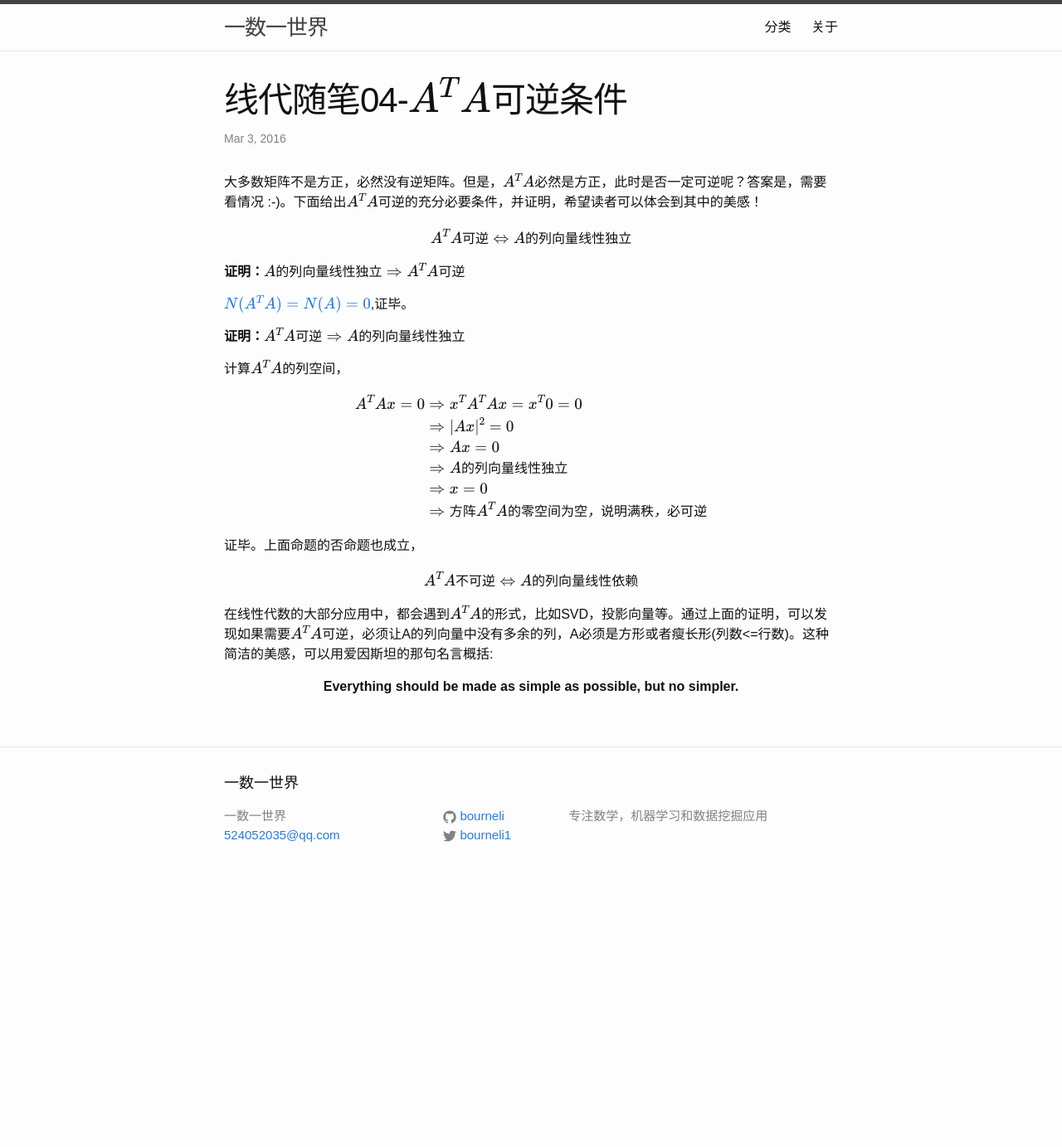
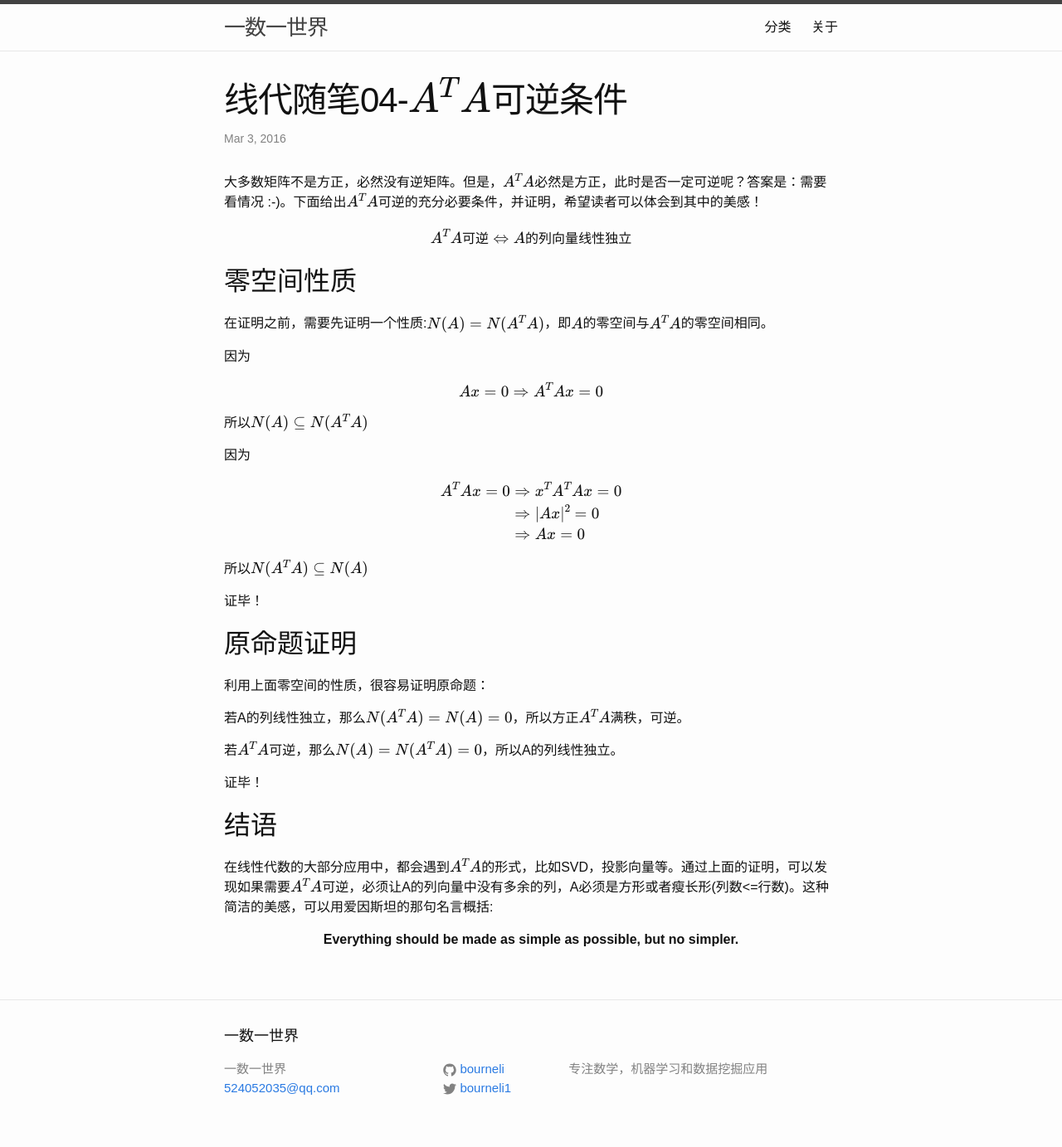
Before and after one commit to bourneli/bourneli.github.io, a Jekyll site: the page built from _posts/2016-03-03-linear-algebra-04-ATA-inverse.markdown, in a window 1280 px wide. Shown: the whole page at 83% size. Built offline with Jekyll 4.4.1, drawn with Linux system fonts in a browser that asks for light colours; formulas are drawn with MathJax 3; comment, search, counter and statistics services are not loaded; before the commit the page ends 1078 px from its top, so only the background shows below that.

Commit message:
combine linear algebra 9 to 4

```diff
--- a/_posts/2016-03-03-linear-algebra-04-ATA-inverse.markdown
+++ b/_posts/2016-03-03-linear-algebra-04-ATA-inverse.markdown
@@ -5,39 +5,46 @@ date:   2016-03-03 12:16:28 +0800
 categories: [linear-algebra]
 ---
 
-大多数矩阵不是方正，必然没有逆矩阵。但是，$A^TA$必然是方正，此时是否一定可逆呢？答案是，需要看情况 :-)。下面给出$A^TA$可逆的充分必要条件，并证明，希望读者可以体会到其中的美感！
+大多数矩阵不是方正，必然没有逆矩阵。但是，$A^TA$必然是方正，此时是否一定可逆呢？答案是：需要看情况 :-)。下面给出$A^TA$可逆的充分必要条件，并证明，希望读者可以体会到其中的美感！
 
 $$
 A^TA可逆 \Leftrightarrow A的列向量线性独立
 $$
 
+## 零空间性质
+在证明之前，需要先证明一个性质:$N(A) = N(A^TA)$，即$A$的零空间与$A^TA$的零空间相同。
 
-**证明：$A的列向量线性独立 \Rightarrow A^TA可逆$**
+因为
 
-[$N(A^TA)=N(A)=0$](/linear-algebra/2016/04/14/linear-algebra-09-null-space-for-ata-and-a.html),证毕。
+$$Ax = 0 \Rightarrow A^TAx=0$$
 
-**证明：$A^TA可逆 \Rightarrow A的列向量线性独立$**
+所以$N(A) \subseteq N(A^TA)$
 
-计算$A^TA$的列空间，
+因为
 
 $$
 \begin{align}
-A^TAx=0
-& \Rightarrow x^TA^TAx=x^T0=0 \\
-& \Rightarrow |Ax|^2=0  \\
-& \Rightarrow Ax=0 \\
-& \Rightarrow A的列向量线性独立 \\
-& \Rightarrow x=0 \\
-& \Rightarrow 方阵A^TA的零空间为空，说明满秩，必可逆
+	A^TAx =0 & \Rightarrow x^TA^TAx = 0 \\
+	         & \Rightarrow |Ax|^2=0 \\
+			 & \Rightarrow Ax=0
 \end{align}
 $$
 
-证毕。上面命题的否命题也成立，
+所以$N(A^TA) \subseteq N(A)$
 
-$$
-A^TA不可逆 \Leftrightarrow A的列向量线性依赖
-$$
+证毕！
 
+## 原命题证明
+
+利用上面零空间的性质，很容易证明原命题：
+
+若A的列线性独立，那么$N(A^TA)=N(A)= {0}$，所以方正$A^TA$满秩，可逆。
+
+若$A^TA$可逆，那么$N(A)=N(A^TA)= {0}$，所以A的列线性独立。
+
+证毕！
+
+## 结语
 在线性代数的大部分应用中，都会遇到$A^TA$的形式，比如SVD，投影向量等。通过上面的证明，可以发现如果需要$A^TA$可逆，必须让A的列向量中没有多余的列，A必须是方形或者瘦长形(列数<=行数)。这种简洁的美感，可以用爱因斯坦的那句名言概括:
 
 <p align='center'><strong> Everything should be made as simple as possible, but no simpler.</strong></p>
```
Also changed, not shown: _posts/2016-04-14-linear-algebra-09-null-space-for-ata-and-a.md (deleted, +0 -39 lines).
